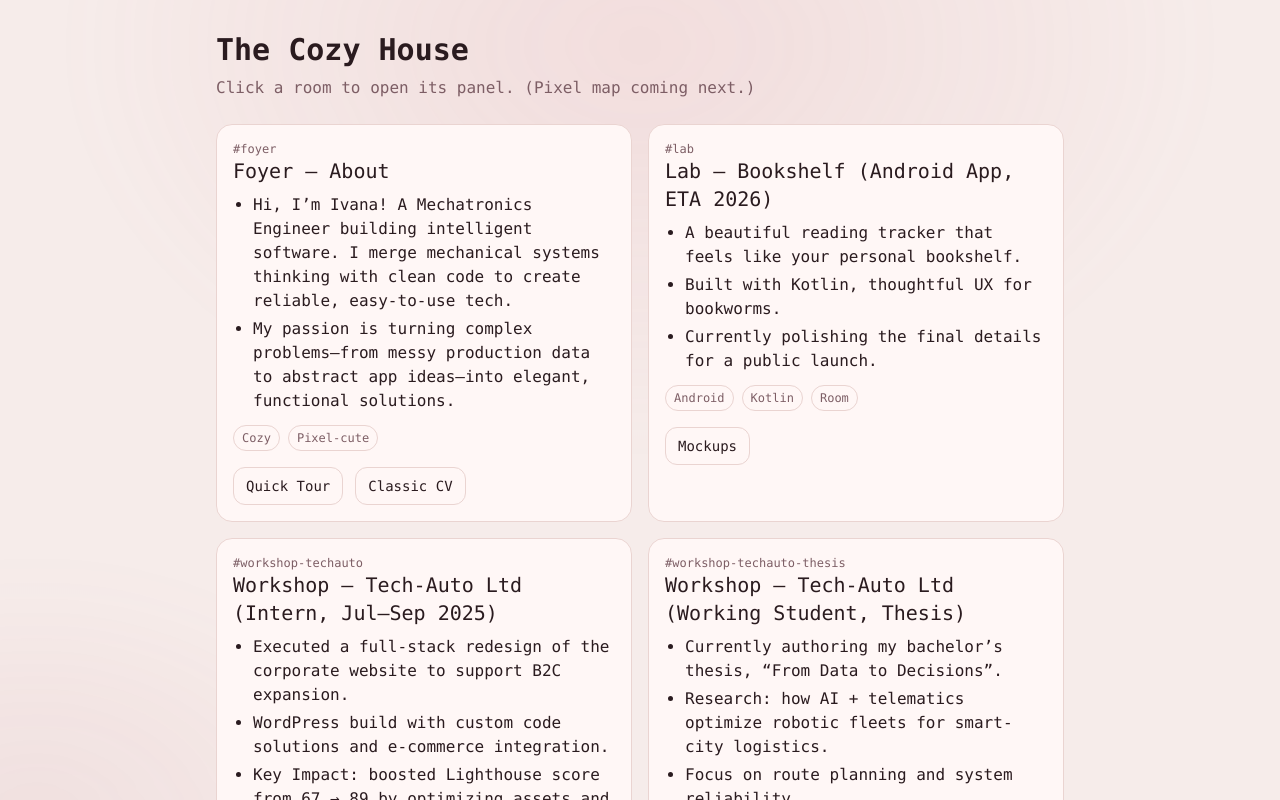
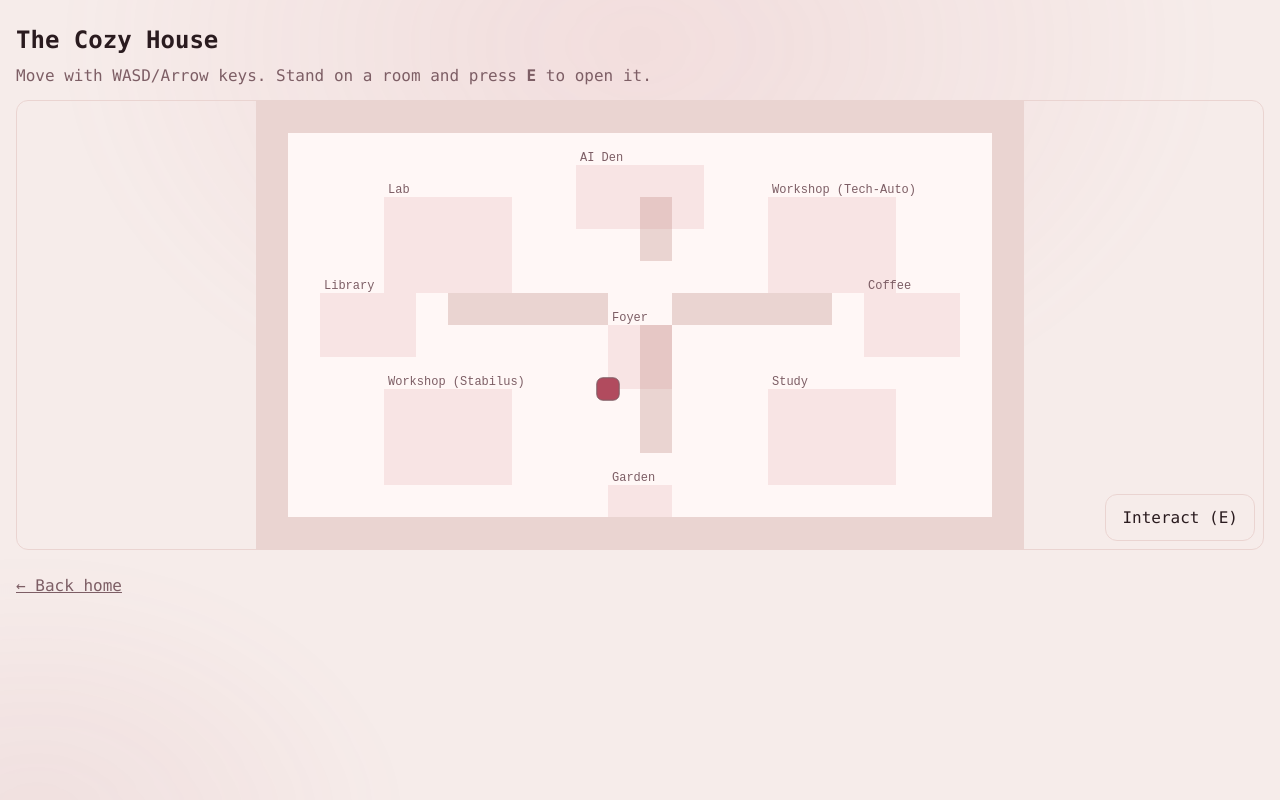
Before and after one commit to ivanans98/interactive-cv, a Next.js app: page /world in a window 1280 px wide. Shown: the top 800 px of the page. Built offline with nearby package versions, Linux system fonts and the light colour scheme.

Commit message:
Update page.tsx

```diff
--- a/app/world/page.tsx
+++ b/app/world/page.tsx
@@ -1,184 +1,225 @@
-type Panel = {
-  id: string;
-  title: string;
-  bullets: string[];
-  ctas?: { label: string; href: string; external?: boolean }[];
-  chips?: string[];
-};
+'use client';
 
-const panels: Panel[] = [
-  {
-    id: "foyer",
-    title: "Foyer — About",
-    bullets: [
-      "Hi, I’m Ivana! A Mechatronics Engineer building intelligent software. I merge mechanical systems thinking with clean code to create reliable, easy-to-use tech.",
-      "My passion is turning complex problems—from messy production data to abstract app ideas—into elegant, functional solutions."
-    ],
-    ctas: [
-      { label: "Quick Tour", href: "/world?tour=1" },
-      { label: "Classic CV", href: "/cv" }
-    ],
-    chips: ["Cozy", "Pixel-cute"]
-  },
-  {
-    id: "lab",
-    title: "Lab — Bookshelf (Android App, ETA 2026)",
-    bullets: [
-      "A beautiful reading tracker that feels like your personal bookshelf.",
-      "Built with Kotlin, thoughtful UX for bookworms.",
-      "Currently polishing the final details for a public launch."
-    ],
-    ctas: [
-      { label: "Mockups", href: "#", external: false }
-    ],
-    chips: ["Android", "Kotlin", "Room"]
-  },
-  {
-    id: "workshop-techauto",
-    title: "Workshop — Tech-Auto Ltd (Intern, Jul–Sep 2025)",
-    bullets: [
-      "Executed a full-stack redesign of the corporate website to support B2C expansion.",
-      "WordPress build with custom code solutions and e-commerce integration.",
-      "Key Impact: boosted Lighthouse score from 67 → 89 by optimizing assets and minimizing plugin dependencies."
-    ],
-    ctas: [
-      { label: "Before/After Screens", href: "#"},
-      { label: "Live Website", href: "https://example.com", external: true }
-    ],
-    chips: ["WordPress", "Java", "E-commerce"]
-  },
-  {
-    id: "workshop-techauto-thesis",
-    title: "Workshop — Tech-Auto Ltd (Working Student, Thesis)",
-    bullets: [
-      "Currently authoring my bachelor’s thesis, “From Data to Decisions”.",
-      "Research: how AI + telematics optimize robotic fleets for smart-city logistics.",
-      "Focus on route planning and system reliability."
-    ],
-    chips: ["AI", "Telematics", "Fleets"]
-  },
-  {
-    id: "workshop-stabilus",
-    title: "Workshop — Stabilus (Working Student & Intern)",
-    bullets: [
-      "Power BI dashboards from SAP data; MATLAB data prep and evaluation flows.",
-      "Digitalization 4.0: measurement data from global machinery; C# converters; LabVIEW interfaces.",
-      "UI improvements and a more maintainable analytics pipeline."
-    ],
-    chips: ["Power BI", "MATLAB", "C#", "LabVIEW", "SAP"]
-  },
-  {
-    id: "study",
-    title: "Study Corner — Education",
-    bullets: [
-      "B.Eng. Mechatronics — Hochschule Koblenz.",
-      "Studienarbeit (Research Paper) and Praxisphase (Industry Placement) available as PDFs.",
-      "Current thesis deadline: Dec 29, 2025 — graduating right after."
-    ],
-    ctas: [
-      { label: "Praxisphase PDF", href: "/papers/praxisphase.pdf" },
-      { label: "Studienarbeit PDF", href: "/papers/studienarbeit.pdf" }
-    ],
-    chips: ["Mechatronics"]
-  },
-  {
-    id: "ai-den",
-    title: "AI Den — My POV",
-    bullets: [
-      "AI is the future; prompt engineering is core literacy.",
-      "I focus on safe, explainable, non-hallucinating workflows.",
-      "The job: teach AI and design guardrails."
-    ],
-    chips: ["Prompting", "Safety", "UX of AI"]
-  },
-  {
-    id: "library",
-    title: "Library — Skills",
-    bullets: [
-      "Languages & Development — What I use it for: building robust back-end services and Android apps. Fav tools: Java, Kotlin, Python, C/C++, C#, Spring Boot, Android Studio.",
-      "Data & BI — Turning raw data into insights. Fav tools: MATLAB, Microsoft Power BI, Looker Studio, SAP.",
-      "Project Management & Collaboration — Keeping agile work on track. Fav tools: Jira, Asana, Slack, Figma, Git/GitHub.",
-      "Automation & Engineering — Interfacing with industrial hardware and controls. Fav tools: LabVIEW, CODESYS, Siemens Step7."
-    ]
-  },
-  {
-    id: "coffee",
-    title: "Coffee — A human corner ☕",
-    bullets: [
-      "Currently reading & watching (updated occasionally).",
-      "Favorite books, shows, films, and music.",
-      "Hobbies I enjoy outside work."
-    ],
-    ctas: [
-      { label: "Open Coffee page", href: "/coffee" }
-    ]
-  },
-  {
-    id: "garden",
-    title: "Garden — Contact",
-    bullets: [
-      "Let’s talk — happy to chat in English, German, or Spanish.",
-      "Email + LinkedIn + GitHub below. CV available anytime."
-    ],
-    ctas: [
-      { label: "Email", href: "mailto:YOUR_EMAIL_HERE" },
-      { label: "LinkedIn", href: "YOUR_LINKEDIN_URL", external: true },
-      { label: "GitHub", href: "https://github.com/ivanas98", external: true },
-      { label: "Classic CV", href: "/cv" }
-    ],
-    chips: ["EN", "DE", "ES"]
-  }
+import { useEffect, useMemo, useRef, useState } from 'react';
+import { PANELS, getPanel, type Panel } from './panels';
+
+// --- Basic tiles & map ----------------------------------------------------
+const TILE = 32;               // px per tile
+const COLS = 24;
+const ROWS = 14;
+
+// 0 = floor, 1 = wall
+// Simple cozy house plan: foyer center, rooms around. Tweak later or swap with Tiled.
+const MAP:number[] = (() => {
+  const grid = Array(ROWS * COLS).fill(0);
+  // outer walls
+  for (let x=0;x<COLS;x++){ grid[x]=1; grid[(ROWS-1)*COLS + x]=1; }
+  for (let y=0;y<ROWS;y++){ grid[y*COLS]=1; grid[y*COLS + (COLS-1)]=1; }
+  // inner walls (create corridors)
+  const wall = (x:number,y:number)=>{ grid[y*COLS+x]=1; };
+  for(let x=6;x<18;x++) wall(x,6);
+  for(let y=3;y<11;y++) wall(12,y);
+  // door gaps
+  grid[6*COLS + 11]=0; // gap in top horizontal
+  grid[6*COLS + 12]=0;
+  grid[5*COLS + 12]=0; // vertical corridor gap
+  return grid;
+})();
+
+type HS = { id:string; x:number; y:number; w:number; h:number; label:string }
+// Hotspots (tile coordinates). Stand inside and press E to open panel.
+const HOTSPOTS: HS[] = [
+  { id:'foyer',   x:11, y:7,  w:2, h:2, label:'Foyer' },
+  { id:'lab',     x:4,  y:3,  w:4, h:3, label:'Lab' },
+  { id:'workshop-techauto', x:16, y:3, w:4, h:3, label:'Workshop (Tech-Auto)' },
+  { id:'workshop-stabilus', x:4,  y:9,  w:4, h:3, label:'Workshop (Stabilus)' },
+  { id:'study',   x:16, y:9,  w:4, h:3, label:'Study' },
+  { id:'ai-den',  x:10, y:2,  w:4, h:2, label:'AI Den' },
+  { id:'library', x:2,  y:6,  w:3, h:2, label:'Library' },
+  { id:'coffee',  x:19, y:6,  w:3, h:2, label:'Coffee' },
+  { id:'garden',  x:11, y:12, w:2, h:1, label:'Garden' },
 ];
 
-function PanelCard({ p }: { p: Panel }) {
+function aabb(ax:number,ay:number,aw:number,ah:number, bx:number,by:number,bw:number,bh:number){
+  return ax < bx+bw && ax+aw > bx && ay < by+bh && ay+ah > by;
+}
+
+export default function World() {
+  const canvasRef = useRef<HTMLCanvasElement|null>(null);
+  const [openPanel, setOpenPanel] = useState<Panel|null>(null);
+
+  // player state
+  const [px, setPx] = useState(11*TILE); // pixel coords
+  const [py, setPy] = useState(9*TILE);
+  const [vx, setVx] = useState(0);
+  const [vy, setVy] = useState(0);
+
+  // controls
+  useEffect(() => {
+    const down = (e: KeyboardEvent) => {
+      if (openPanel) return; // freeze movement with modal
+      if (e.key === 'ArrowLeft' || e.key === 'a') setVx(-1);
+      if (e.key === 'ArrowRight'|| e.key === 'd') setVx(1);
+      if (e.key === 'ArrowUp'   || e.key === 'w') setVy(-1);
+      if (e.key === 'ArrowDown' || e.key === 's') setVy(1);
+      if (e.key === 'e') {
+        // check interaction
+        const tx = Math.floor(px/TILE), ty = Math.floor(py/TILE);
+        const hit = HOTSPOTS.find(h =>
+          aabb(tx,ty,1,1, h.x,h.y,h.w,h.h)
+        );
+        if (hit) setOpenPanel(getPanel(hit.id) || null);
+      }
+    };
+    const up = (e: KeyboardEvent) => {
+      if (['ArrowLeft','a'].includes(e.key) && vx<0) setVx(0);
+      if (['ArrowRight','d'].includes(e.key) && vx>0) setVx(0);
+      if (['ArrowUp','w'].includes(e.key) && vy<0) setVy(0);
+      if (['ArrowDown','s'].includes(e.key) && vy>0) setVy(0);
+    };
+    window.addEventListener('keydown', down);
+    window.addEventListener('keyup', up);
+    return () => { window.removeEventListener('keydown', down); window.removeEventListener('keyup', up); };
+  }, [px,py,vx,vy,openPanel]);
+
+  // mobile interact
+  const interact = () => {
+    const tx = Math.floor(px/TILE), ty = Math.floor(py/TILE);
+    const hit = HOTSPOTS.find(h => aabb(tx,ty,1,1, h.x,h.y,h.w,h.h));
+    if (hit) setOpenPanel(getPanel(hit.id) || null);
+  };
+
+  // movement + collisions
+  useEffect(() => {
+    let raf = 0;
+    const speed = 2.2; // px/frame
+
+    const step = () => {
+      let nx = px + vx*speed;
+      let ny = py + vy*speed;
+
+      const col = (xx:number, yy:number) => MAP[ Math.floor(yy/TILE)*COLS + Math.floor(xx/TILE) ] === 1;
+      // simple 4-sample collision
+      const half = TILE*0.35;
+      const canX = !(
+        col(nx-half, py-half) || col(nx+half, py-half) ||
+        col(nx-half, py+half) || col(nx+half, py+half)
+      );
+      if (canX) setPx(nx);
+      const canY = !(
+        col(px-half, ny-half) || col(px+half, ny-half) ||
+        col(px-half, ny+half) || col(px+half, ny+half)
+      );
+      if (canY) setPy(ny);
+
+      draw();
+      raf = requestAnimationFrame(step);
+    };
+
+    const draw = () => {
+      const c = canvasRef.current;
+      if (!c) return;
+      c.width = COLS*TILE;
+      c.height = ROWS*TILE;
+      const ctx = c.getContext('2d')!;
+      ctx.imageSmoothingEnabled = false;
+
+      // floor
+      ctx.fillStyle = '#fff7f6';
+      ctx.fillRect(0,0,c.width,c.height);
+
+      // tiles
+      for (let y=0;y<ROWS;y++){
+        for (let x=0;x<COLS;x++){
+          const v = MAP[y*COLS+x];
+          if (v===1){
+            ctx.fillStyle = '#ead4d1';
+            ctx.fillRect(x*TILE, y*TILE, TILE, TILE);
+          }
+        }
+      }
+
+      // hotspots
+      ctx.font = '12px "Courier Prime", monospace';
+      HOTSPOTS.forEach(h=>{
+        ctx.fillStyle = 'rgba(209, 120, 128, .15)';
+        ctx.fillRect(h.x*TILE, h.y*TILE, h.w*TILE, h.h*TILE);
+        ctx.fillStyle = '#7d5e65';
+        ctx.fillText(h.label, h.x*TILE+4, h.y*TILE-4);
+      });
+
+      // player (rounded square)
+      const r = TILE*0.35;
+      ctx.fillStyle = '#b14b5e';
+      roundRect(ctx, px-r, py-r, r*2, r*2, 6); ctx.fill();
+      ctx.strokeStyle = '#7d5e65';
+      ctx.lineWidth = 1; ctx.stroke();
+    };
+
+    step();
+    return () => cancelAnimationFrame(raf);
+  }, [px,py,vx,vy]);
+
   return (
-    <li className="rounded-2xl p-4"
-        style={{background:"var(--panel)", border:"1px solid var(--border)"}}>
-      <div className="text-xs" style={{color:"var(--muted)"}}>#{p.id}</div>
-      <h2 className="text-xl font-medium mb-2">{p.title}</h2>
-      <ul className="list-disc pl-5 space-y-1" style={{color:"var(--fg)"}}>
-        {p.bullets.map((b, i) => <li key={i}>{b}</li>)}
-      </ul>
-      {p.chips && (
-        <div className="mt-3 flex flex-wrap gap-2">
-          {p.chips.map((c) => (
-            <span key={c}
-                  className="text-xs px-2 py-1 rounded-full"
-                  style={{border:"1px solid var(--border)", color:"var(--muted)"}}>
-              {c}
-            </span>
-          ))}
+    <div className="px-4 py-6">
+      <h1 className="text-2xl font-semibold mb-2">The Cozy House</h1>
+      <p className="text-muted mb-3">Move with WASD/Arrow keys. Stand on a room and press <b>E</b> to open it.</p>
+
+      <div className="relative overflow-auto border rounded-xl" style={{borderColor:"var(--border)"}}>
+        <canvas ref={canvasRef} className="block mx-auto" style={{imageRendering:'pixelated'}} />
+        {/* Mobile interact button */}
+        <div className="absolute right-2 bottom-2">
+          <button onClick={interact} className="btn">Interact (E)</button>
         </div>
-      )}
-      {p.ctas && (
-        <div className="mt-4 flex flex-wrap gap-3">
-          {p.ctas.map((c) => (
-            <a key={c.label} href={c.href}
-               {...(c.external ? { target:"_blank", rel:"noreferrer" } : {})}
-               className="px-3 py-2 rounded-xl text-sm"
-               style={{border:"1px solid var(--border)"}}>
-              {c.label}
-            </a>
-          ))}
-        </div>
-      )}
-    </li>
+      </div>
+
+      {/* Modal panel */}
+      {openPanel && <PanelModal panel={openPanel} onClose={()=>setOpenPanel(null)} />}
+      <div className="mt-6">
+        <a href="/" className="underline text-muted">← Back home</a>
+      </div>
+    </div>
   );
 }
 
-export default function World() {
+// helper to draw rounded rect
+function roundRect(ctx:CanvasRenderingContext2D, x:number,y:number,w:number,h:number,r:number){
+  ctx.beginPath();
+  ctx.moveTo(x+r,y);
+  ctx.arcTo(x+w,y,x+w,y+h,r);
+  ctx.arcTo(x+w,y+h,x,y+h,r);
+  ctx.arcTo(x,y+h,x,y,r);
+  ctx.arcTo(x,y,x+w,y,r);
+  ctx.closePath();
+}
+
+function PanelModal({panel,onClose}:{panel:Panel,onClose:()=>void}){
   return (
-    <main className="mx-auto max-w-4xl px-6 py-8">
-      <h1 className="text-3xl font-semibold mb-2">The Cozy House</h1>
-      <p className="mb-6" style={{color:"var(--muted)"}}>
-        Click a room to open its panel. (Pixel map coming next.)
-      </p>
-      <ul className="grid sm:grid-cols-2 gap-4">
-        {panels.map((p) => <PanelCard key={p.id} p={p} />)}
-      </ul>
-      <div className="mt-8">
-        <a href="/" className="underline" style={{color:"var(--muted)"}}>← Back home</a>
+    <div className="fixed inset-0 bg-black/30 backdrop-blur-sm flex items-center justify-center p-4 z-50">
+      <div className="panel max-w-xl w-full p-5">
+        <div className="flex items-start justify-between gap-4">
+          <h2 className="text-xl font-medium">{panel.title}</h2>
+          <button onClick={onClose} className="btn">Close</button>
+        </div>
+        <ul className="list-disc pl-5 mt-3 space-y-1">
+          {panel.bullets.map((b,i)=><li key={i}>{b}</li>)}
+        </ul>
+        {panel.chips && (
+          <div className="mt-3 flex flex-wrap gap-2">
+            {panel.chips.map(c=>(
+              <span key={c} className="text-xs px-2 py-1 rounded-full" style={{border:"1px solid var(--border)", color:"var(--muted)"}}>{c}</span>
+            ))}
+          </div>
+        )}
+        {panel.ctas && (
+          <div className="mt-4 flex flex-wrap gap-3">
+            {panel.ctas.map(c=>(
+              <a key={c.label} href={c.href} {...(c.external?{target:"_blank",rel:"noreferrer"}:{})}
+                 className="btn">{c.label}</a>
+            ))}
+          </div>
+        )}
       </div>
-    </main>
+    </div>
   );
 }
```
